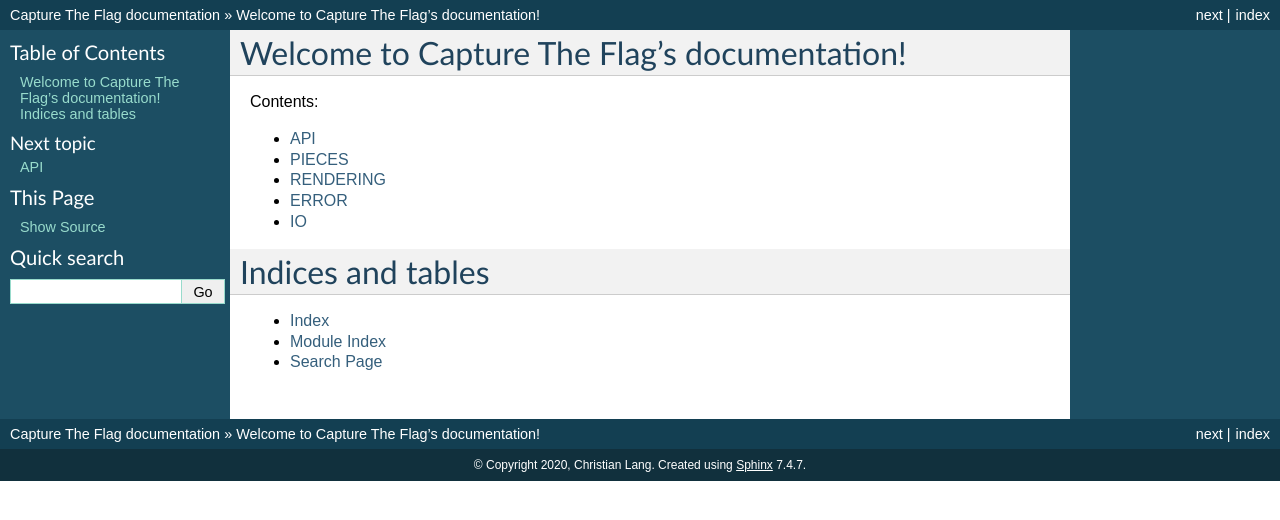
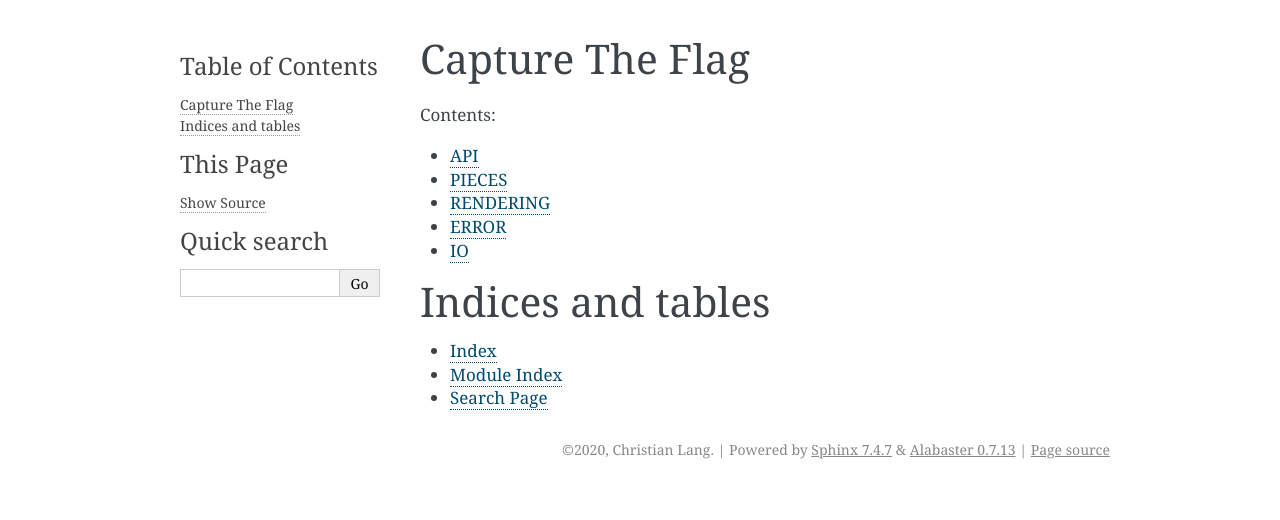
Before and after one commit to documentedai/capture-the-flag, a Sphinx documentation site: the page built from doc/index.rst, in a window 1280 px wide. Shown: the top 520 px of the page. Built offline with Sphinx 7.4.7, drawn with Linux system fonts in a browser that asks for light colours; the version number could not be read and is left out.

```diff
--- a/doc/conf.py
+++ b/doc/conf.py
@@ -41,12 +41,11 @@ autoclass_content = 'both'
 # List of patterns, relative to source directory, that match files and
 # directories to ignore when looking for source files.
 # This pattern also affects html_static_path and html_extra_path.
-exclude_patterns = ['_build', 'Thumbs.db', '.DS_Store']
+exclude_patterns = ['Thumbs.db', '.DS_Store']
 
 
 # -- Options for HTML output -------------------------------------------------
 
 # The theme to use for HTML and HTML Help pages.  See the documentation for
 # a list of builtin themes.
-#
-html_theme = 'classic'
+html_theme = 'alabaster'
--- a/doc/index.rst
+++ b/doc/index.rst
@@ -3,8 +3,8 @@
    You can adapt this file completely to your liking, but it should at least
    contain the root `toctree` directive.
 
-Welcome to Capture The Flag's documentation!
-============================================
+Capture The Flag
+================
 
 .. toctree::
    :maxdepth: 2
```
Also changed, not shown: 1 other file.
